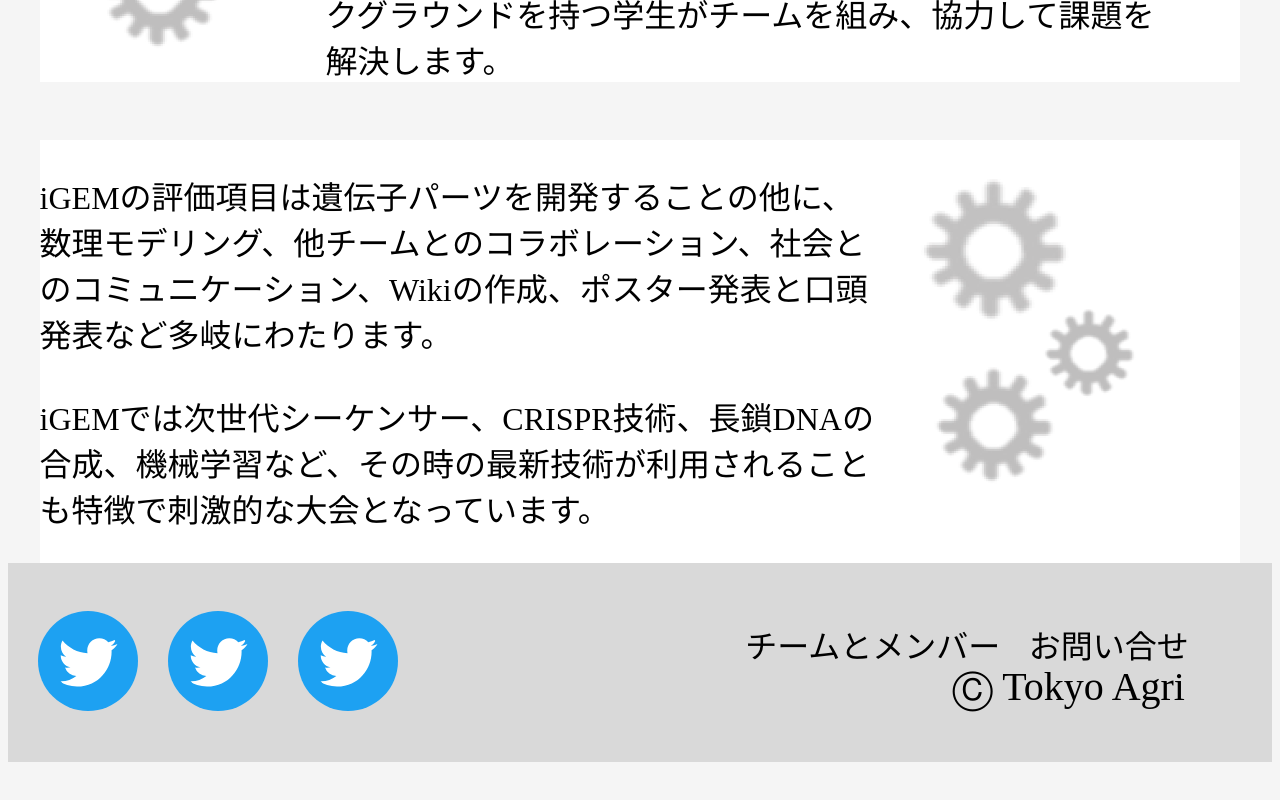
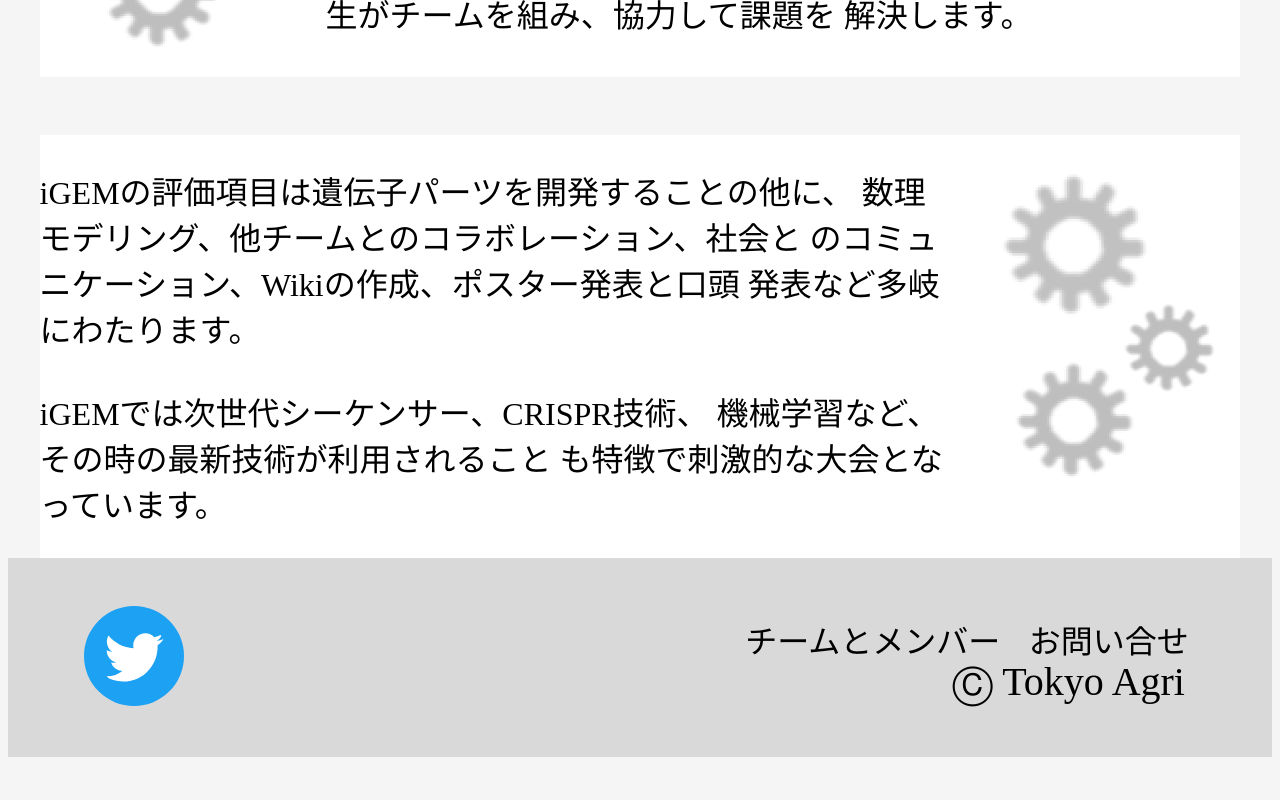
Before and after one commit to iGEM-Tokyo-Agri/iGEM-web, a Next.js app: page /aboutIGEM in a window 1280 px wide. Shown: the part 2042-2842 px from the top of the page. Built offline with nearby package versions, Linux system fonts and the light colour scheme.

Commit message:
文章レイアウトの15インチ対応、twitterアイコン消し

```diff
--- a/src/components/molecules/footerLogos.tsx
+++ b/src/components/molecules/footerLogos.tsx
@@ -20,38 +20,13 @@ export const FooterLogos = () => {
             }}
           />
         </Link>
-        <TwitterIcon
-          color="primary"
-          sx={{
-            fontSize: 68,
-            color: "white",
-            backgroundColor: "#1da1f2",
-            borderRadius: "50%",
-            padding: 2,
-            cursor: "pointer",
-            ":hover": { opacity: "50%" },
-          }}
-        />
-        <TwitterIcon
-          color="primary"
-          sx={{
-            fontSize: 68,
-            color: "white",
-            backgroundColor: "#1da1f2",
-            borderRadius: "50%",
-            padding: 2,
-            cursor: "pointer",
-            ":hover": { opacity: "50%" },
-          }}
-        />
       </FooterLogoStyle>
     </>
   );
 };
 
 const FooterLogoStyle = styled.div`
-  width: 420px;
   display: flex;
-  margin: 48px 0 0 0;
+  margin: 48px 0 0 76px;
   justify-content: space-evenly;
 `;
--- a/src/components/templates/aboutIGEMTemplate.tsx
+++ b/src/components/templates/aboutIGEMTemplate.tsx
@@ -29,16 +29,16 @@ export const AboutIGEMTemplate = () => {
             </WrapperIconAndGears>
             <IGEMDiscription>
                 iGEM(the international Genetically Engineered Machine competition)とは
-                <br />
+
                 学生がチームを組み、自分たちで社会問題となっている課題を設定し、それ
-                <br />
+
                 を解決する<b>ライフサイエンスツール</b>を開発する国際大会です。
                 <br />
                 <br />
                 当初はマサチューセッツ工科大学の講座としてスタートしましたが、2006年
-                <br />
+
                 に国際大会となり、現在では世界中から３００チーム以上、６０００人以上
-                <br />
+
                 が参加する大規模な大会となっています。
             </IGEMDiscription>
 
@@ -56,18 +56,18 @@ export const AboutIGEMTemplate = () => {
                     height={372}
                 />
                 <IGEMStudentDiscription>
-                    合成生物学の学際的な特徴から、生物実験を得意とする<b>生
-                        <br />
-                        物系の学生</b>、機械学習やwebデザインを得意とする情報系
-                    <br />
+                    合成生物学の学際的な特徴から、生物実験を得意とする
+
+                    <b>生物系の学生</b>、機械学習やwebデザインを得意とする情報系
+
                     の学生、生命システムのデザインやモデルを用いたシュミ
-                    <br />
+
                     レーション・解析を得意とする<b>制御系の学生</b>、社会とのコ
-                    <br />
+
                     ミュニケーションをはかる<b>社会系の学生</b>など、多彩なバッ
-                    <br />
+
                     クグラウンドを持つ学生がチームを組み、協力して課題を
-                    <br />
+
                     解決します。
                 </IGEMStudentDiscription>
 
@@ -76,18 +76,18 @@ export const AboutIGEMTemplate = () => {
             <WrapperGearAndDiscription>
                 <IGEMEvaluationDiscription>
                     iGEMの評価項目は遺伝子パーツを開発することの他に、
-                    <br />
+
                     数理モデリング、他チームとのコラボレーション、社会と
-                    <br />
+
                     のコミュニケーション、Wikiの作成、ポスター発表と口頭
-                    <br />
+
                     発表など多岐にわたります。
                     <br />
                     <br />
-                    iGEMでは次世代シーケンサー、CRISPR技術、長鎖DNAの
-                    <br />
-                    合成、機械学習など、その時の最新技術が利用されること
-                    <br />
+                    iGEMでは次世代シーケンサー、CRISPR技術、
+
+                    機械学習など、その時の最新技術が利用されること
+
                     も特徴で刺激的な大会となっています。
                 </IGEMEvaluationDiscription>
                 <Gear2Img
```
Also changed, not shown: src/components/templates/projectTemplate.tsx (+4 -4 lines).
